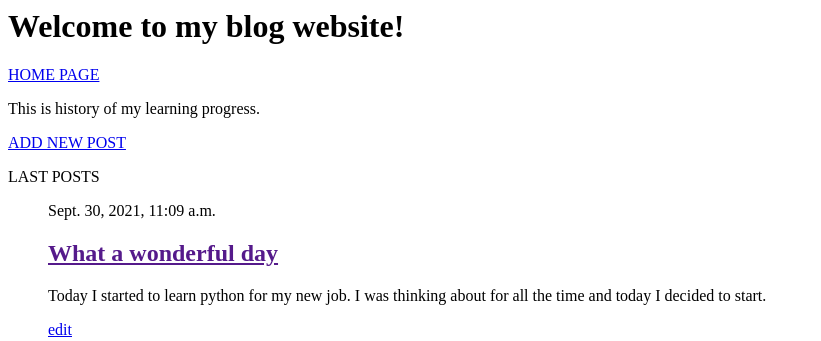
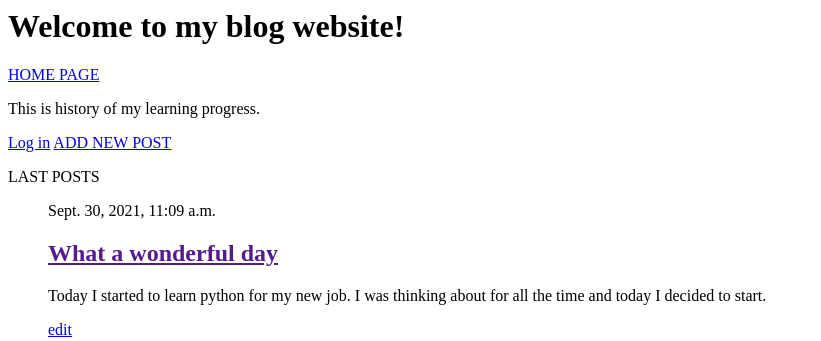
Before and after one commit to ewelinajablonska/blog_page, a Django app: page / in a window 1280 px wide. Shown: the top 341 px of the page, without its empty margins (0-821 px from the left). Run offline with Django 3.2, Linux system fonts and the light colour scheme; data comes from the database, SQL or seed files in the repository.

Commit message:
add link into login page

```diff
--- a/blog_app/templates/blog_app/index.html
+++ b/blog_app/templates/blog_app/index.html
@@ -3,6 +3,11 @@
 {% block content %}
 
     <p> This is history of my learning progress. </p>
+    {% if user.is_authenticated %}
+        Hello, {{user.username}}.
+    {% else %}
+        <a href = "{% url 'users:login' %}">Log in</a>
+    {% endif %}
 
     <a href="{% url 'blog_app:new_post' %}">ADD NEW POST</a>
 
```
